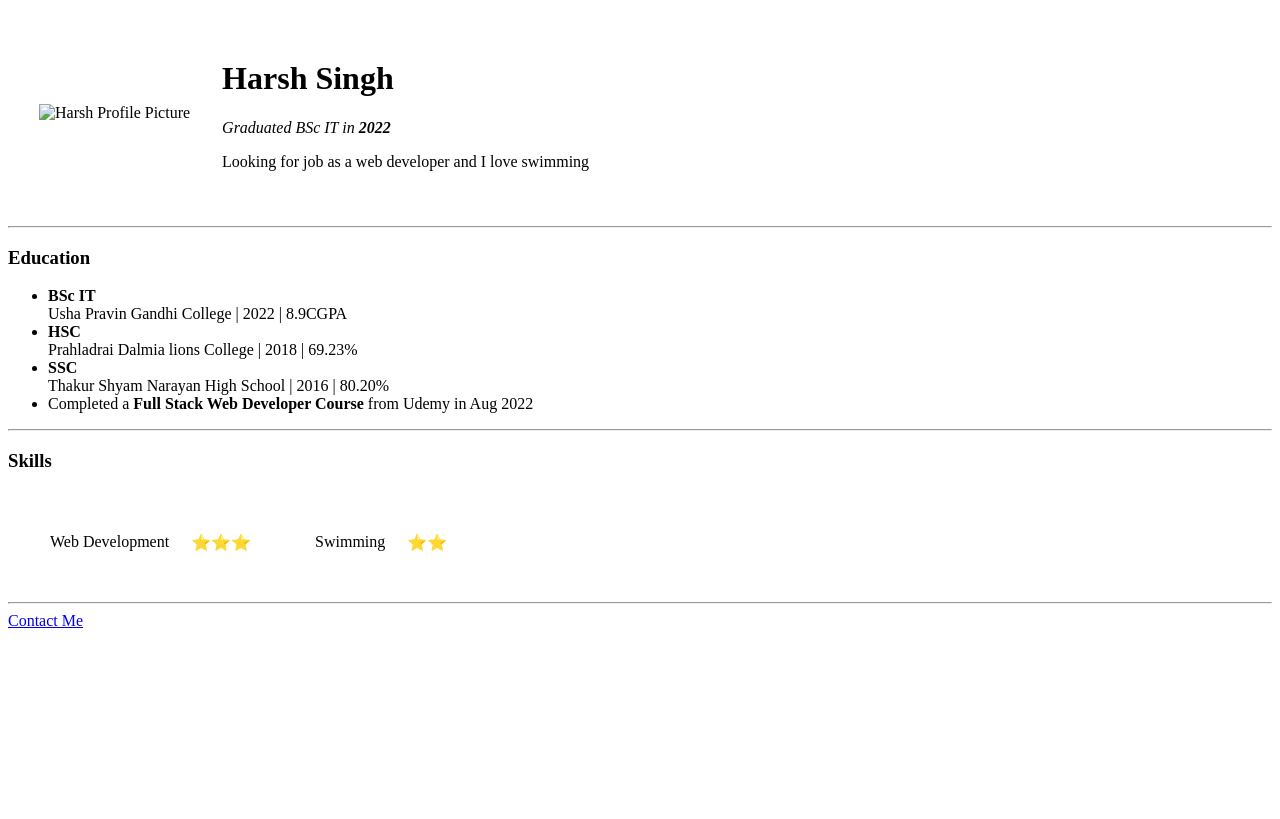
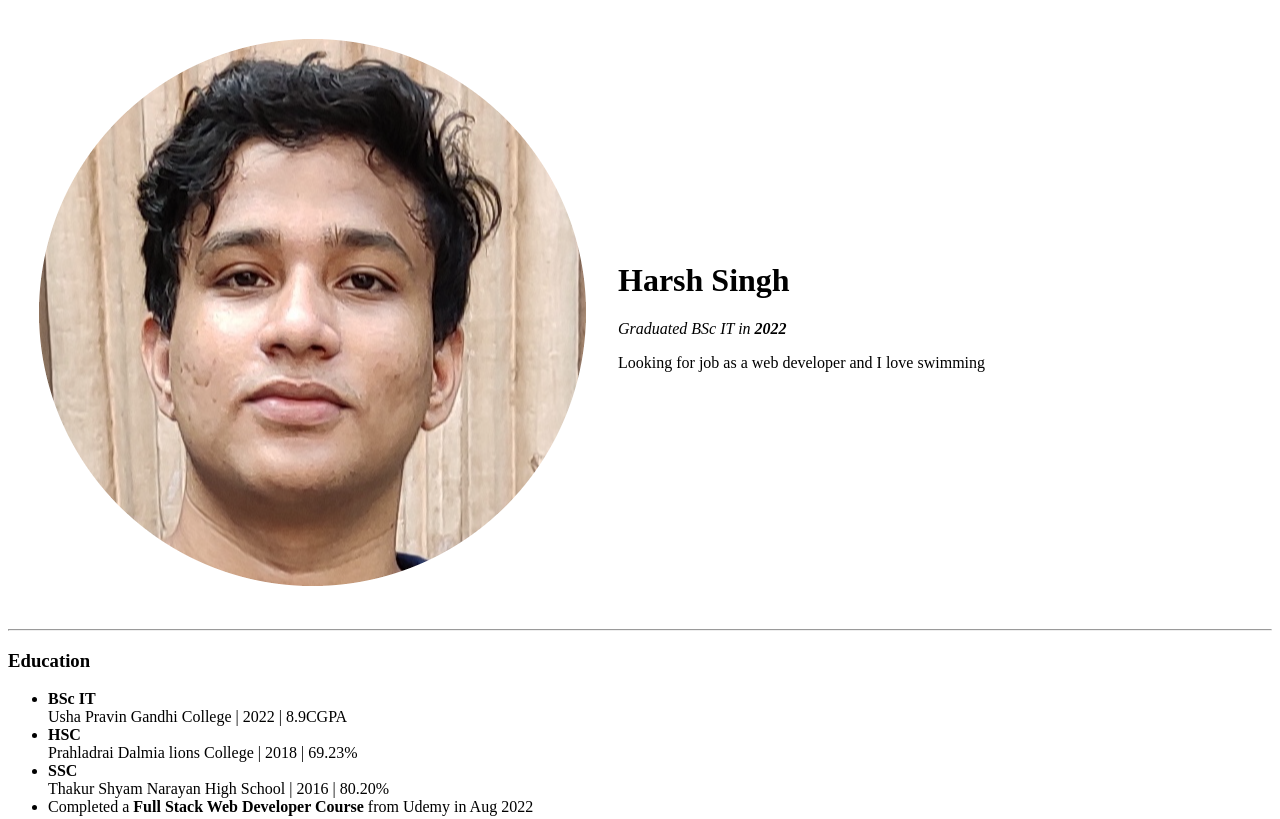
Before and after one commit to harsh2486/CV, a plain HTML site: page index.html in a window 1280 px wide. Shown: the top 819 px of the page. Drawn offline with Linux system fonts and the light colour scheme.

Commit message:
Update index.html

```diff
--- a/index.html
+++ b/index.html
@@ -6,7 +6,7 @@
    </head>
  <body>
     <table cellspacing="30">
-      <td><img src="images/Harsh.jpg" alt="Harsh Profile Picture"></td>
+      <td><img src="images/Harsh.png" alt="Harsh Profile Picture"></td>
      <td><h1>Harsh Singh</h1>
      <p><em>Graduated BSc IT in <strong>2022</strong></em></p>
      <p>Looking for job as a web developer and I love swimming</p></td>
```
